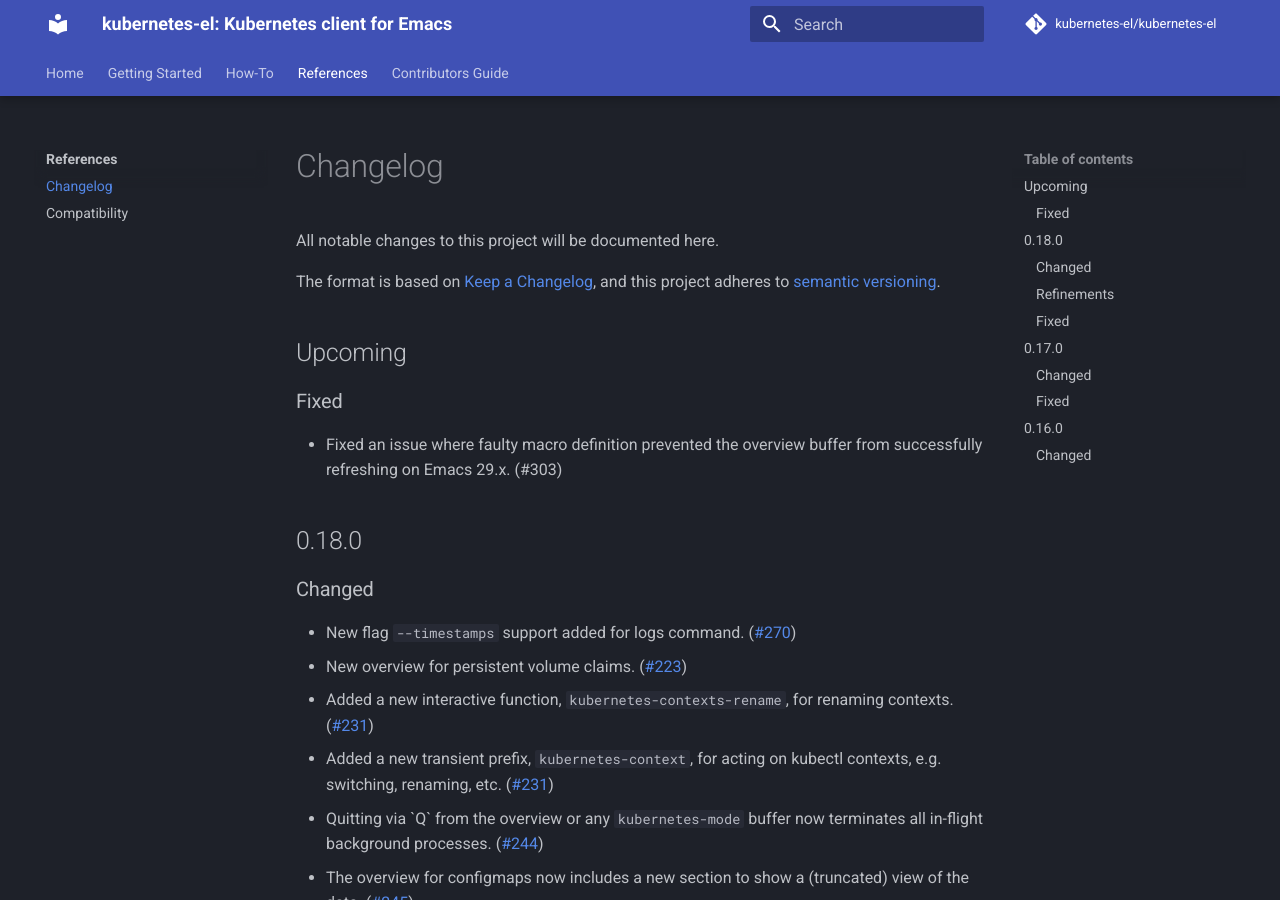
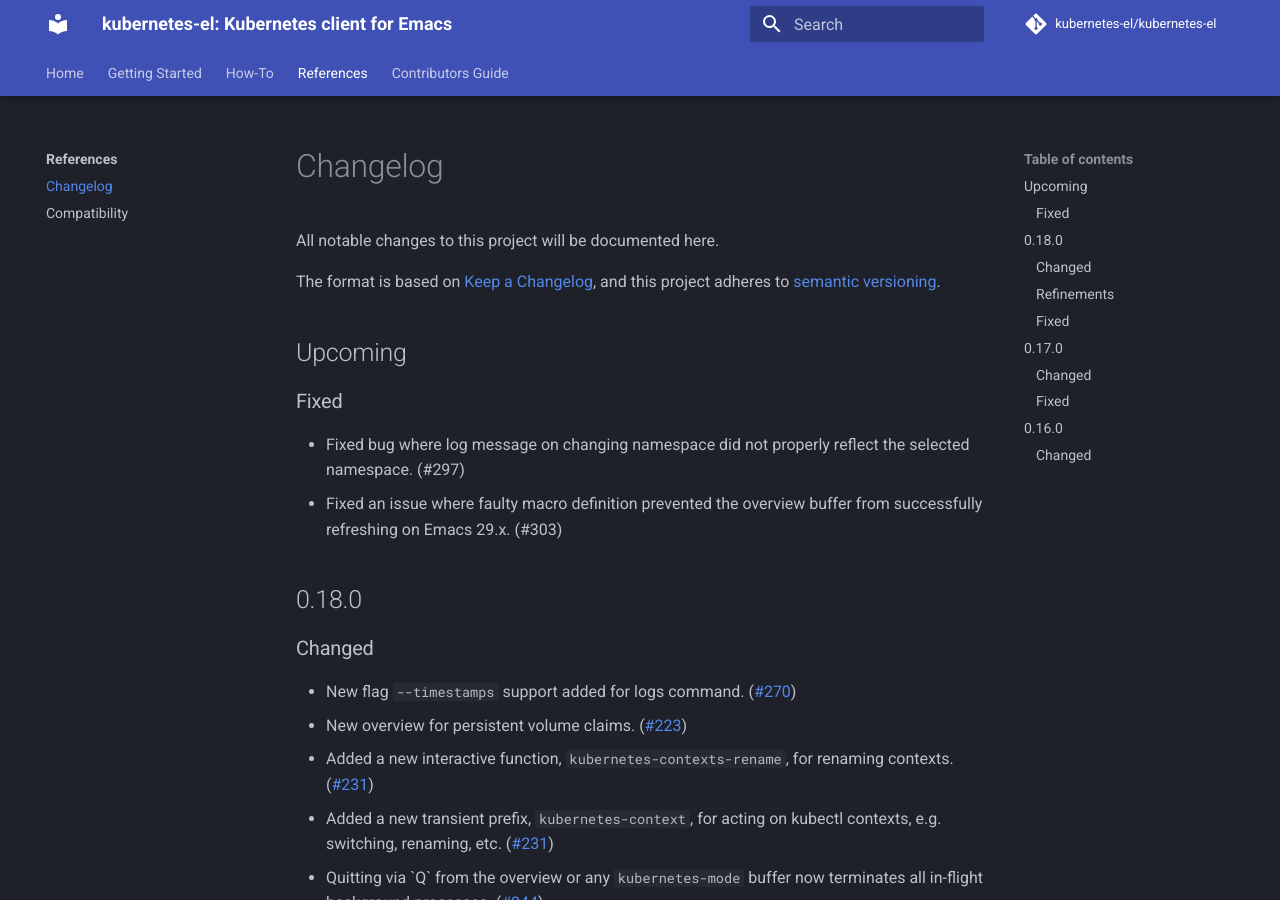
Before and after one commit to kubernetes-el/kubernetes-el, an MkDocs documentation site: the page built from docs/CHANGELOG.md, in a window 1280 px wide and 900 px high. Built offline with MkDocs 1.6.1 and Material for MkDocs 9.7.7, drawn with Linux system fonts in a browser that asks for light colours; comment, search, counter and statistics services are not loaded.

Commit message:
Fix message on switching namespace to properly show new namespace (#297)
The namespace-change callback messages as currently implemented display the current namespace rather than the post-change namespace.

```diff
--- a/docs/CHANGELOG.md
+++ b/docs/CHANGELOG.md
@@ -13,6 +13,7 @@
 
 ### Fixed
 
+- Fixed bug where log message on changing namespace did not properly reflect the selected namespace. (#297)
 - Fixed an issue where faulty macro definition prevented the overview
   buffer from successfully refreshing on Emacs 29.x. (#303)
 
```
Also changed, not shown: 1 other file.
